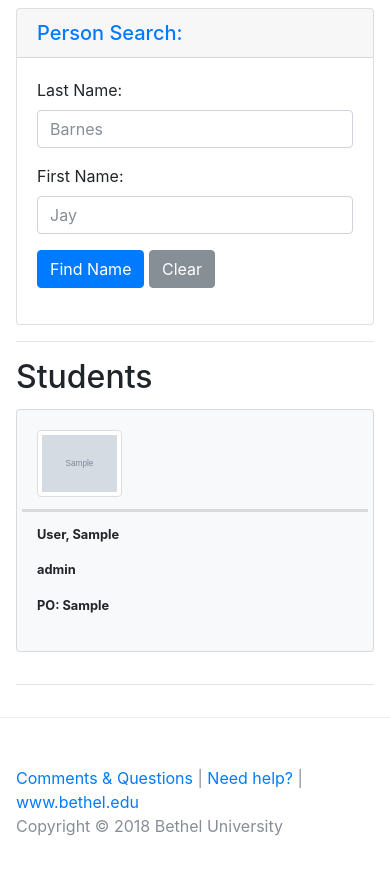
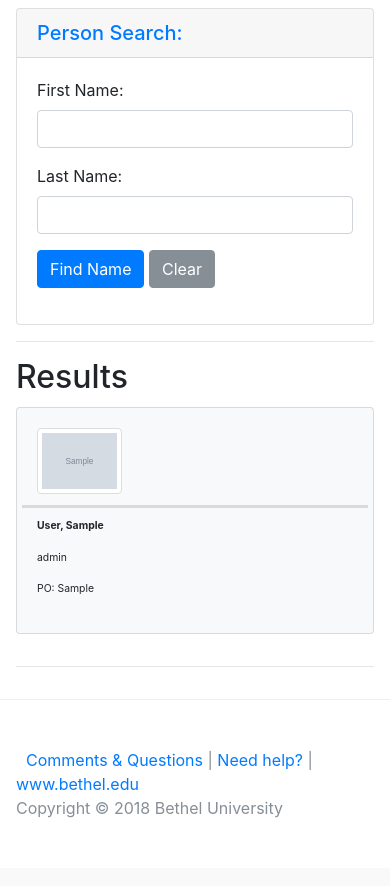
Before and after one commit to betheluniversity/directory, a Flask app: template app/templates/results.html in a window 390 px wide. Shown: the part 68-954 px from the top of the page. After the commit the page ends 886 px from the top, so only its background shows below. Run offline with Flask 2, Linux system fonts and the light colour scheme; the template is opened without the code that fills it: most values are stand-ins (such as "Sample title", 1, 10 or a date in 2020); grey boxes marked "Sample" are stand-in pictures; parts of the project's set-up code (start-up, migrations or seed data) failed here and were passed over; some libraries are stand-ins or nearby versions.

Commit message:
Small QOL fixes
Put in place for things that dont exist
Switch first and last name search bars
Clear Default text
Keep searched text in the bars on search

```diff
--- a/app/static/src/css/directory.css
+++ b/app/static/src/css/directory.css
@@ -1,5 +1,11 @@
 #page-content-wrapper {
     padding: 1em;
+}
+
+.btn {
+    color: #fff;
+    background-color: #0056B5;
+    border-color: #0056B5;
 }
 
 
@@ -8,6 +14,41 @@
     padding: 3em 1em;
 }
 
+.text-muted {
+    padding-left: 10px
+}
+
 a {
-    color: ##0F2C52;
+    color: #007bff;
 }
+
+/* results.html styling */
+
+@media (max-width: 575px) {
+    .border-edge {
+        border-top: solid #d9dadb;
+    }
+
+    .vertical-padding {
+        padding-top: 1em;
+    }
+}
+
+@media (min-width: 575px) {
+    .border-edge {
+        border-left: solid #d9dadb;
+    }
+}
+
+.card-view {
+    max-width: 1000px;
+    font-size: 65%;
+}
+
+@media (min-width: 992px) {
+    .card-view {
+        overflow: scroll;
+        height: 750px;
+        border: 2px solid #d8d8d8;
+    }
+}
--- a/app/templates/base.html
+++ b/app/templates/base.html
@@ -2,6 +2,8 @@
 <html lang="en">
     <head>
         <link rel="stylesheet" href="directory.css">
+        <link rel="stylesheet" href="https://maxcdn.bootstrapcdn.com/bootstrap/4.0.0-beta.2/css/bootstrap.min.css"
+          integrity="sha384-PsH8R72JQ3SOdhVi3uxftmaW6Vc51MKb0q5P2rRUpPvrszuE4W1povHYgTpBfshb" crossorigin="anonymous">
         <meta charset="utf-8">
         <meta name="viewport" content="width=device-width, initial-scale=1, shrink-to-fit=no">
         <meta name="description" content="">
@@ -25,11 +27,13 @@
                 <a class="dropdown-item" href="{{ url_for('logout') }}">Log out</a>
             </div>
     </nav>
-    <div id="page-content-wrapper">
-        {% block content %}
-            <!-- Where the content of the templates go -->
-        {% endblock %}
-    </div>
+    <body>
+        <div id="page-content-wrapper">
+            {% block content %}
+                <!-- Where the content of the templates go -->
+            {% endblock %}
+        </div>
+    </body>
 
     <footer class="footer">
         <div class="inner">
@@ -51,9 +55,6 @@
     <script src="https://cdnjs.cloudflare.com/ajax/libs/popper.js/1.12.3/umd/popper.min.js"
             integrity="sha384-vFJXuSJphROIrBnz7yo7oB41mKfc8JzQZiCq4NCceLEaO4IHwicKwpJf9c9IpFgh"
             crossorigin="anonymous"></script>
-    <link rel="stylesheet" href="https://maxcdn.bootstrapcdn.com/bootstrap/4.0.0-beta.2/css/bootstrap.min.css"
-          integrity="sha384-PsH8R72JQ3SOdhVi3uxftmaW6Vc51MKb0q5P2rRUpPvrszuE4W1povHYgTpBfshb" crossorigin="anonymous">
-
     <script src="https://maxcdn.bootstrapcdn.com/bootstrap/4.0.0-beta.2/js/bootstrap.min.js"
             integrity="sha384-alpBpkh1PFOepccYVYDB4do5UnbKysX5WZXm3XxPqe5iKTfUKjNkCk9SaVuEZflJ"
             crossorigin="anonymous"></script>
--- a/app/templates/index.html
+++ b/app/templates/index.html
@@ -24,16 +24,14 @@
                         </div>
                         <form role="form" action="{{ url_for('ResultsView:search') }}" method="POST">
                             <div class="form-group">
+                                <label for="first_name">First Name:</label>
+                                <input type="text" class="form-control col-12 col-md-8 col-lg-10" name="first_name"
+                                       id="first_name">
+                            </div>
+                            <div class="form-group">
                                 <label for="last_name">Last Name:</label>
                                 <input type="text" class="form-control col-12 col-md-8 col-lg-10" name="last_name"
-                                       id="last_name"
-                                       placeholder="Barnes">
-                            </div>
-                            <div class="form-group">
-                                <label for="first_name">First Name:</label>
-                                <input type="text" class="form-control col-12 col-md-8 col-lg-10"
-                                       name="first_name" id="first_name"
-                                       placeholder="Jay">
+                                       id="last_name">
                             </div>
 
                             <div class="form-group">
--- a/app/templates/results.html
+++ b/app/templates/results.html
@@ -1,39 +1,11 @@
 {% extends "index.html" %}
 {% block results %}
-    <style>
-        @media (max-width: 575px) {
-            .border-edge {
-                border-top: solid #d9dadb;
-            }
-
-            .vertical-padding {
-                padding-top: 1em;
-            }
-        }
-
-        @media (min-width: 575px) {
-            .border-edge {
-                border-left: solid #d9dadb;
-            }
-        }
-
-        .card-view {
-            max-width: 1000px;
-            font-size: 80%;
-        }
-
-        @media (min-width: 992px) {
-            .card-view {
-                overflow: scroll;
-                height: 750px;
-                border: 2px solid #d8d8d8;
-            }
-        }
-    </style>
     <div class="card-view mx-auto col-lg-8">
         <hr>
-            <h2>Students</h2>
-
+        <h2>Results</h2>
+        {% if not result %}
+            <p><strong>We couldn't find anything matching your search</strong></p>
+        {% else %}
             {% for row in result %}
                 <div class="card bg-light mb-3" style="margin-top: 1em">
                     <div class="card-block">
@@ -47,13 +19,12 @@
                                         </div>
                                     </div>
                                 </div>
-
                                     <div class="col-lg-3 col-md-3 col-sm-4 col-12 border-edge">
                                         <div class="card-text vertical-padding">
                                             <p><strong>{{ row['last_name'] }}, {{ row['first_name'] }}</strong></p>
-                                        <p><strong>{{ row['role'] }}</strong></p>
+                                            <p>{{ row['role'] }}</p>
                                             {% if row['po'] != '' %}
-                                            <p><strong>PO: {{ row['po'] }}</strong></p>
+                                                <p>PO: {{ row['po'] }}</p>
                                             {% endif %}
                                         </div>
                                     </div>
@@ -62,5 +33,6 @@
                     </div>
                 </div>
             {% endfor %}
+        {% endif %}
     </div>
 {% endblock %}
```
Lines whose indentation alone changed are shown as unchanged.
